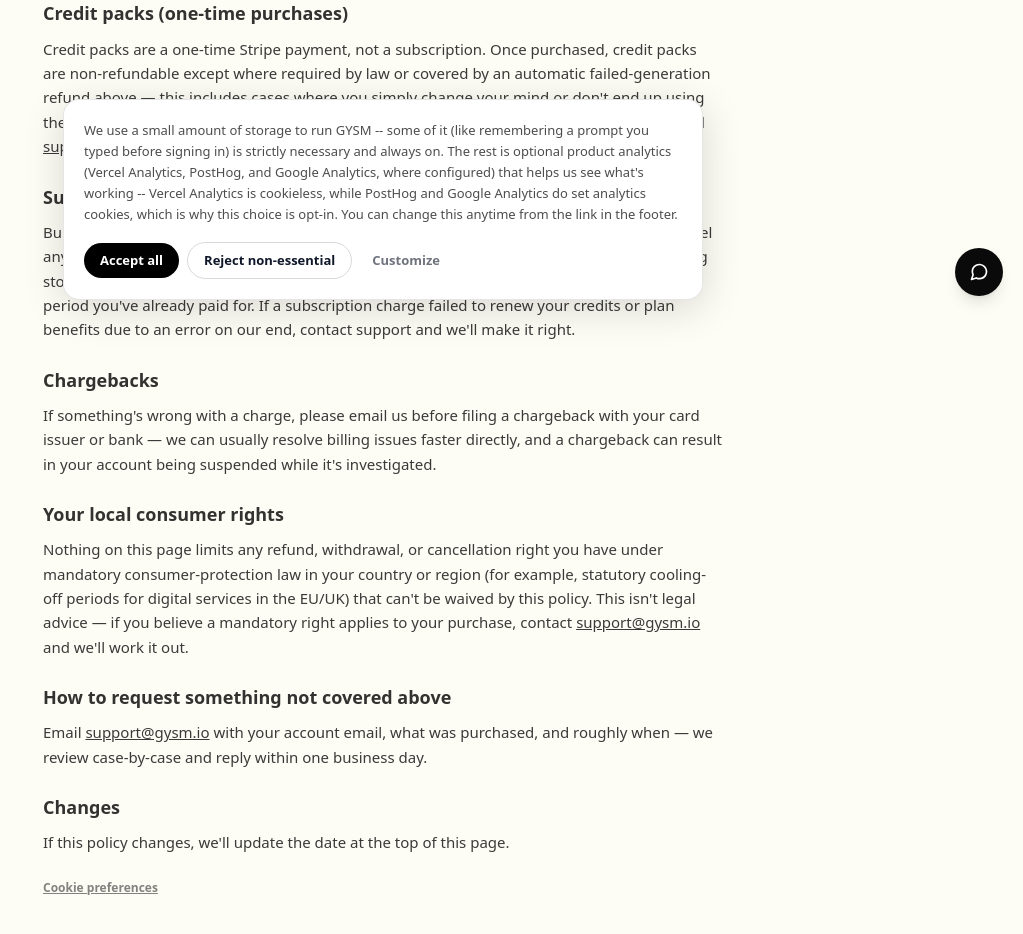
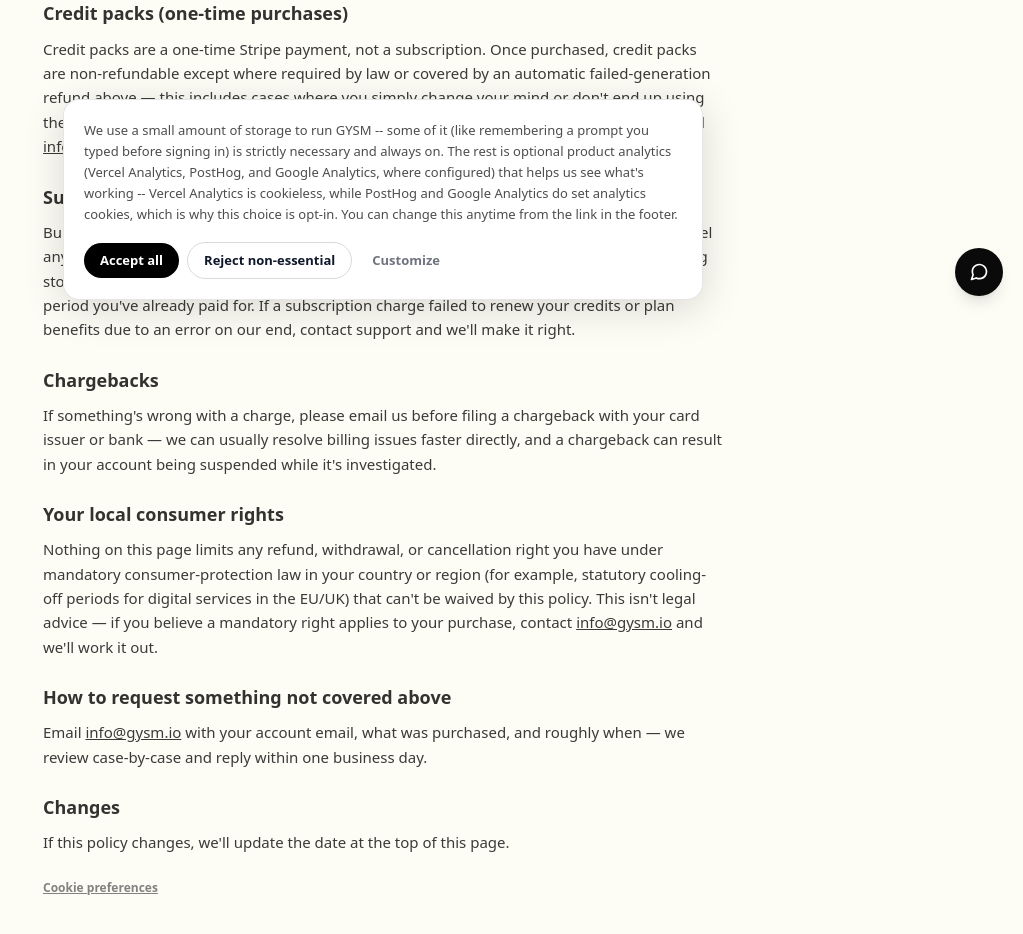
Before and after one commit to michaelfuwobiri-creator/gysm-io, a Next.js app: page /refund in a window 1280 px wide. Shown: the part 480-1414 px from the top of the page, without its empty margins (257-1280 px from the left). Built offline with nearby package versions, Linux system fonts and the light colour scheme; no server answers.

Commit message:
Change contact email from support@gysm.io to info@gysm.io
Co-Authored-By: Claude Sonnet 5.5 <noreply@anthropic.com>
Claude-Session: https://claude.ai/code/session_01Eg8n2rrtKJehjNHHJcGGJq

```diff
--- a/app/(legal)/privacy/page.tsx
+++ b/app/(legal)/privacy/page.tsx
@@ -98,7 +98,7 @@ export default function PrivacyPage() {
             including the right to know what we collect and to delete it — we don't sell or share
             personal information for cross-context behavioral advertising, so there's no "opt out of
             sale" toggle needed. To exercise any of these rights, email{" "}
-            <a href="mailto:support@gysm.io" className="underline">support@gysm.io</a>; we'll verify
+            <a href="mailto:info@gysm.io" className="underline">info@gysm.io</a>; we'll verify
             your request and respond within the time required by applicable law.
           </p>
         </section>
@@ -122,7 +122,7 @@ export default function PrivacyPage() {
           <h2 className="text-[18px] font-bold text-black mb-2">Contact</h2>
           <p>
             Questions about this policy or your data can be sent to{" "}
-            <a href="mailto:support@gysm.io" className="underline">support@gysm.io</a>.
+            <a href="mailto:info@gysm.io" className="underline">info@gysm.io</a>.
           </p>
         </section>
       </div>
--- a/app/(legal)/refund/page.tsx
+++ b/app/(legal)/refund/page.tsx
@@ -32,7 +32,7 @@ export default function RefundPage() {
             failed-generation refund above — this includes cases where you simply change your mind or
             don&apos;t end up using the credits. If a technical error on our end left you charged
             without receiving the credits, email{" "}
-            <a href="mailto:support@gysm.io" className="underline">support@gysm.io</a> with your
+            <a href="mailto:info@gysm.io" className="underline">info@gysm.io</a> with your
             account email and the approximate purchase time and we&apos;ll fix it.
           </p>
         </section>
@@ -66,7 +66,7 @@ export default function RefundPage() {
             cooling-off periods for digital services in the EU/UK) that can&apos;t be waived by this
             policy. This isn&apos;t legal advice — if you believe a mandatory right applies to your
             purchase, contact{" "}
-            <a href="mailto:support@gysm.io" className="underline">support@gysm.io</a> and we&apos;ll
+            <a href="mailto:info@gysm.io" className="underline">info@gysm.io</a> and we&apos;ll
             work it out.
           </p>
         </section>
@@ -75,7 +75,7 @@ export default function RefundPage() {
           <h2 className="text-[18px] font-bold text-black mb-2">How to request something not covered above</h2>
           <p>
             Email{" "}
-            <a href="mailto:support@gysm.io" className="underline">support@gysm.io</a> with your
+            <a href="mailto:info@gysm.io" className="underline">info@gysm.io</a> with your
             account email, what was purchased, and roughly when — we review case-by-case and reply
             within one business day.
           </p>
--- a/app/(legal)/support/page.tsx
+++ b/app/(legal)/support/page.tsx
@@ -9,7 +9,7 @@ export default function SupportPage() {
       <div className="space-y-6 text-[15px] leading-relaxed opacity-80">
         <p>
           Need help with GYSM? Email us at{" "}
-          <a href="mailto:support@gysm.io" className="underline font-semibold text-black">support@gysm.io</a>{" "}
+          <a href="mailto:info@gysm.io" className="underline font-semibold text-black">info@gysm.io</a>{" "}
           and we&apos;ll get back to you, or use the chat button in the corner of the screen for a faster reply.
         </p>
 
@@ -39,7 +39,7 @@ export default function SupportPage() {
             Stripe under their own policy even after your GYSM account is deleted. Anything you
             published to BuildGuild is removed at the same time. If you&apos;d rather we do it for
             you, email{" "}
-            <a href="mailto:support@gysm.io" className="underline font-semibold text-black">support@gysm.io</a>{" "}
+            <a href="mailto:info@gysm.io" className="underline font-semibold text-black">info@gysm.io</a>{" "}
             from your account email and we&apos;ll delete it within a few business days.
           </p>
         </section>
--- a/app/(legal)/terms/page.tsx
+++ b/app/(legal)/terms/page.tsx
@@ -48,7 +48,7 @@ export default function TermsPage() {
 
         <section>
           <h2 className="text-[18px] font-bold text-black mb-2">BuildGuild</h2>
-          <p>Publishing a build to BuildGuild makes it publicly visible and open to comments from other users. You&apos;re responsible for anything you choose to publish there and can unpublish it at any time from your dashboard. There is zero tolerance for objectionable content (hateful, abusive, sexually explicit, or illegal material). You can report any comment or build and block any user from BuildGuild; we review reports within 24 hours, remove violating content, and suspend repeat offenders. Contact support@gysm.io.</p>
+          <p>Publishing a build to BuildGuild makes it publicly visible and open to comments from other users. You&apos;re responsible for anything you choose to publish there and can unpublish it at any time from your dashboard. There is zero tolerance for objectionable content (hateful, abusive, sexually explicit, or illegal material). You can report any comment or build and block any user from BuildGuild; we review reports within 24 hours, remove violating content, and suspend repeat offenders. Contact info@gysm.io.</p>
         </section>
 
         <section>
@@ -92,7 +92,7 @@ export default function TermsPage() {
           <h2 className="text-[18px] font-bold text-black mb-2">Contact</h2>
           <p>
             Questions about these terms can be sent to{" "}
-            <a href="mailto:support@gysm.io" className="underline">support@gysm.io</a>.
+            <a href="mailto:info@gysm.io" className="underline">info@gysm.io</a>.
           </p>
         </section>
       </div>
--- a/app/[locale]/page.tsx
+++ b/app/[locale]/page.tsx
@@ -293,7 +293,7 @@ export default function Page() {
         <div className="max-w-[1280px] mx-auto px-5 md:px-8 py-12 md:py-16">
           <span className="font-black tracking-tighter text-[16px]">GYSM</span>
           <p className="mt-3 text-[12px] leading-[1.6] text-black/40 max-w-[320px]">{t("footer.tagline")}</p>
-          <a href="mailto:support@gysm.io" className="mt-4 inline-block text-[12px] font-semibold text-black/60 hover:text-black">support@gysm.io</a>
+          <a href="mailto:info@gysm.io" className="mt-4 inline-block text-[12px] font-semibold text-black/60 hover:text-black">info@gysm.io</a>
           <NewsletterSignup source="homepage_footer" />
           <div className="mt-10 pt-6 border-t border-black/[0.06] flex flex-wrap items-center justify-between gap-3 text-[11px] text-black/30">
             <span>© 2026 GYSM — built for founders who ship</span>
--- a/app/links/page.tsx
+++ b/app/links/page.tsx
@@ -45,7 +45,7 @@ const SECTIONS = [
   {
     title: "Company",
     links: [
-      { href: "mailto:support@gysm.io?subject=Work%20with%20us", label: "Work with us" },
+      { href: "mailto:info@gysm.io?subject=Work%20with%20us", label: "Work with us" },
       { href: "/support", label: "Support" },
       { href: "/terms", label: "Terms" },
       { href: "/privacy", label: "Privacy" },
--- a/lib/email/templates/WelcomeEmail.tsx
+++ b/lib/email/templates/WelcomeEmail.tsx
@@ -13,7 +13,7 @@ export default function WelcomeEmail({ name }: { name: string | null }) {
         Start building
       </Button>
       <Text style={{ ...textStyle, marginTop: 24, fontSize: 12, color: "#999" }}>
-        Questions? Just reply to this email or reach us at support@gysm.io.
+        Questions? Just reply to this email or reach us at info@gysm.io.
       </Text>
     </EmailLayout>
   );
```
Also changed, not shown: 1 other file (tests, documents, lock files or other folders).
